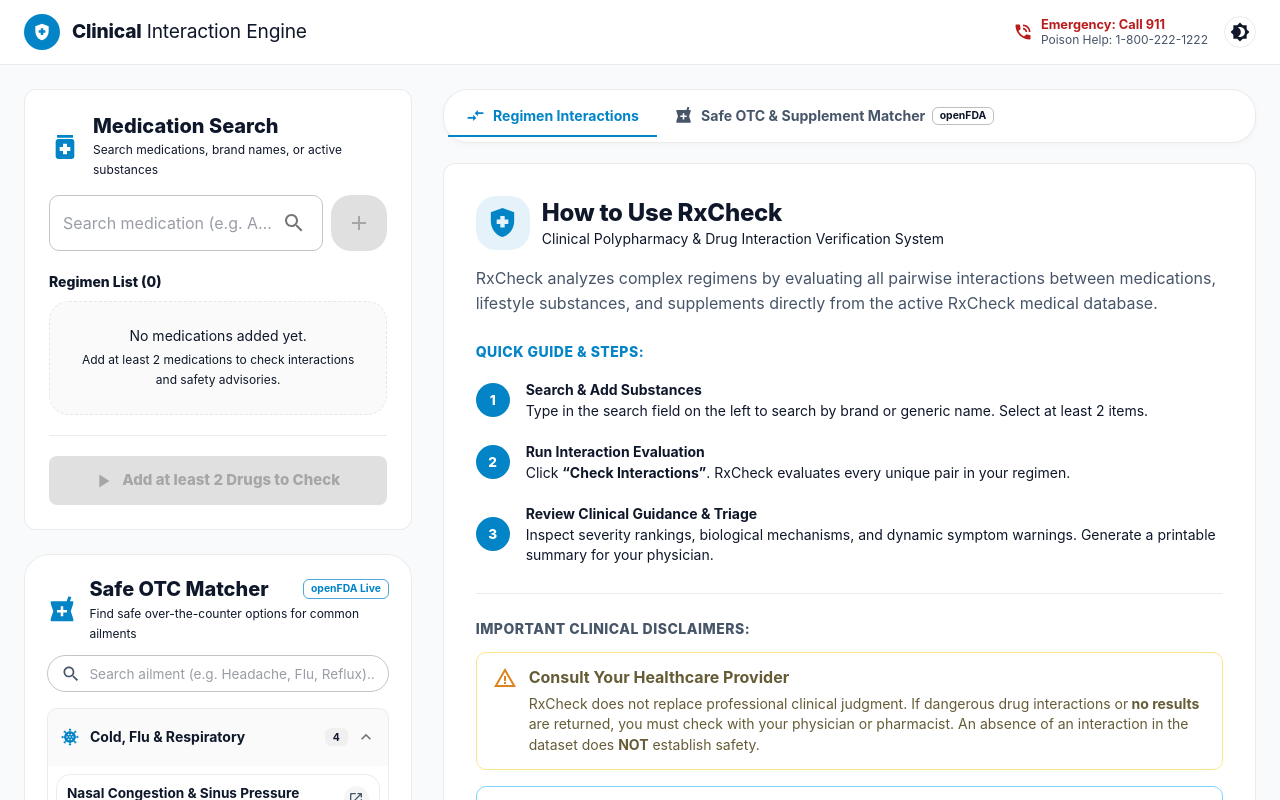
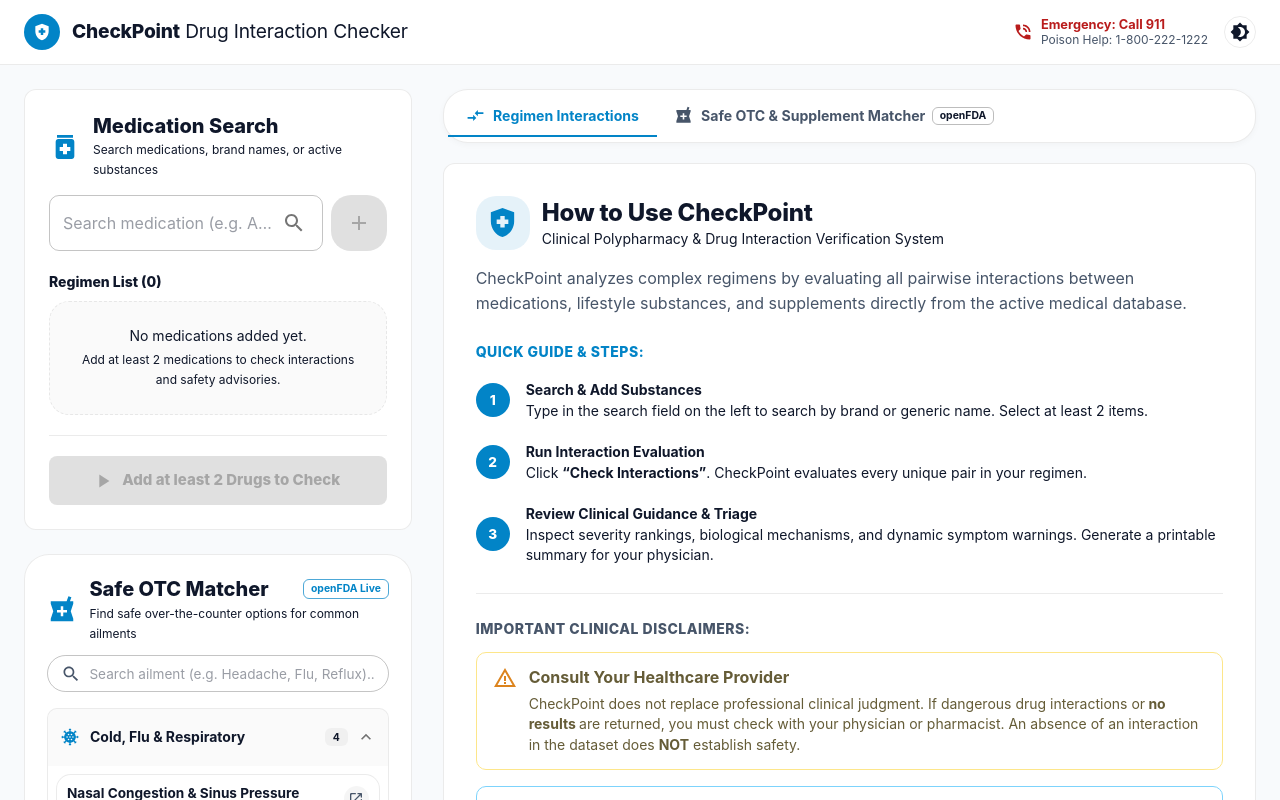
Before and after one commit to secondjb/keytos-hackathon-2026, a React (Vite) app: page / in a window 1280 px wide. Shown: the top 800 px of the page. Built offline with nearby package versions, Linux system fonts and the light colour scheme.

Commit message:
Rename application to CheckPoint Drug Interaction Checker

```diff
--- a/index.html
+++ b/index.html
@@ -3,8 +3,8 @@
   <head>
     <meta charset="UTF-8" />
     <meta name="viewport" content="width=device-width, initial-scale=1.0" />
-    <title>RxCheck — Intelligent Drug Interaction & Harm Reduction Engine</title>
-    <meta name="description" content="Keytos Hack 2026 Health Quest - Multi-drug interaction checker, recreational harm reduction advisories, and clinical symptom triage powered by RxCheck." />
+    <title>CheckPoint Drug Interaction Checker</title>
+    <meta name="description" content="Keytos Hack 2026 Health Quest - Multi-drug interaction checker, recreational harm reduction advisories, and clinical symptom triage powered by CheckPoint." />
     <link rel="preconnect" href="https://fonts.googleapis.com" />
     <link rel="preconnect" href="https://fonts.gstatic.com" crossorigin />
     <link
--- a/src/components/Navbar.tsx
+++ b/src/components/Navbar.tsx
@@ -54,14 +54,14 @@ export const Navbar: React.FC<NavbarProps> = ({ themeMode, onToggleTheme }) => {
           <Typography
             sx={{
               fontFamily: theme.typography.fontFamily,
-              fontSize: { xs: '1.05rem', sm: '1.2rem' },
+              fontSize: { xs: '0.95rem', sm: '1.2rem' },
               letterSpacing: '-0.2px',
               color: 'text.primary',
               lineHeight: 1,
             }}
           >
-            <strong style={{ fontWeight: 800 }}>Clinical</strong>{' '}
-            <span style={{ fontWeight: 400 }}>Interaction Engine</span>
+            <strong style={{ fontWeight: 800 }}>CheckPoint</strong>{' '}
+            <span style={{ fontWeight: 400 }}>Drug Interaction Checker</span>
           </Typography>
         </Box>
 
--- a/src/components/TutorialCard.tsx
+++ b/src/components/TutorialCard.tsx
@@ -49,7 +49,7 @@ export const TutorialCard: React.FC<TutorialCardProps> = ({ onLoadExample }) =>
           </Box>
           <Box>
             <Typography variant="h5" sx={{ fontWeight: 800 }}>
-              How to Use RxCheck
+              How to Use CheckPoint
             </Typography>
             <Typography variant="body2" color="text.secondary">
               Clinical Polypharmacy & Drug Interaction Verification System
@@ -58,8 +58,8 @@ export const TutorialCard: React.FC<TutorialCardProps> = ({ onLoadExample }) =>
         </Box>
 
         <Typography variant="body1" sx={{ color: 'text.secondary', mb: 3, lineHeight: 1.6 }}>
-          RxCheck analyzes complex regimens by evaluating all pairwise interactions between medications,
-          lifestyle substances, and supplements directly from the active RxCheck medical database.
+          CheckPoint analyzes complex regimens by evaluating all pairwise interactions between medications,
+          lifestyle substances, and supplements directly from the active medical database.
         </Typography>
 
         {/* 3 Step Tutorial: Circles vertically centered with text */}
@@ -119,7 +119,7 @@ export const TutorialCard: React.FC<TutorialCardProps> = ({ onLoadExample }) =>
                 Run Interaction Evaluation
               </Typography>
               <Typography variant="body2" color="text.secondary">
-                Click <strong>&ldquo;Check Interactions&rdquo;</strong>. RxCheck evaluates every unique pair in your regimen.
+                Click <strong>&ldquo;Check Interactions&rdquo;</strong>. CheckPoint evaluates every unique pair in your regimen.
               </Typography>
             </Box>
           </Box>
@@ -163,7 +163,7 @@ export const TutorialCard: React.FC<TutorialCardProps> = ({ onLoadExample }) =>
         <Stack spacing={2}>
           <Alert severity="warning" variant="outlined" icon={<WarningAmberIcon />} sx={{ boxShadow: 'none' }}>
             <AlertTitle sx={{ fontWeight: 700 }}>Consult Your Healthcare Provider</AlertTitle>
-            RxCheck does not replace professional clinical judgment. If dangerous drug interactions or
+            CheckPoint does not replace professional clinical judgment. If dangerous drug interactions or
             <strong> no results </strong> are returned, you must check with your physician or pharmacist.
             An absence of an interaction in the dataset does <strong>NOT</strong> establish safety.
           </Alert>
```
